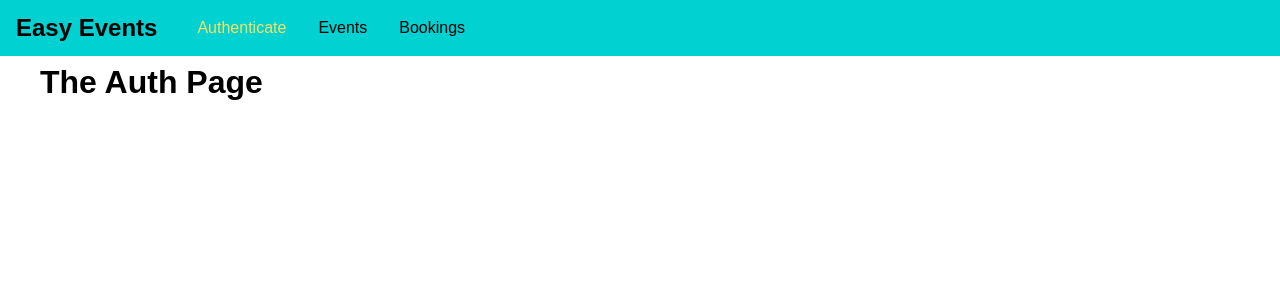
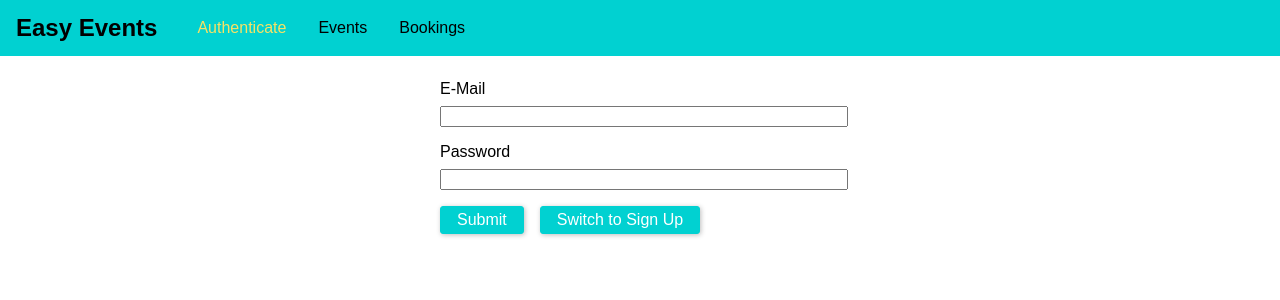
Before and after one commit to arjunkesava/event-booking, a React (Create React App) app in the folder frontend/: page /auth in a window 1280 px wide. Shown: the top 300 px of the page. Built offline with nearby package versions, Linux system fonts and the light colour scheme.

Commit message:
Connected Graphql Backend and React FrontEnd both

```diff
--- /dev/null
+++ b/frontend/src/pages/Auth.css
@@ -0,0 +1,37 @@
+.auth-form {
+    width: 25rem;
+    max-width: 80%;
+    margin: 5rem auto;
+  }
+
+  .form-control label,
+  .form-control input {
+    width: 100%;
+    display: block;
+  }
+
+  .form-control label {
+    margin-bottom: 0.5rem;
+  }
+
+  .form-control {
+    margin-bottom: 1rem;
+  }
+
+  .form-actions button {
+    background: #01d1d1;
+    font: inherit;
+    border: 1px solid #01d1d1;
+    border-radius: 3px;
+    padding: 0.25rem 1rem;
+    margin-right: 1rem;
+    box-shadow: 1px 1px 5px rgba(0, 0, 0, 0.26);
+    color: white;
+    cursor: pointer;
+  }
+
+  .form-actions button:hover,
+  .form-actions button:active {
+      background: #01a7a7;
+      border-color: #01a7a7;
+  }
--- a/frontend/src/pages/Auth.js
+++ b/frontend/src/pages/Auth.js
@@ -1,8 +1,96 @@
 import React, { Component } from 'react'
+import './Auth.css'
 
 class AuthPage extends Component{
+	state = {
+		isLogin: true
+	}
+
+	constructor(crazyProps){
+		super(crazyProps)
+
+		this.emailEl = React.createRef()
+		this.passwordEl = React.createRef()
+	}
+
+	switchModeHandler = () => {
+		this.setState(prevState => {
+			return { isLogin: !prevState.isLogin }
+		})
+	}
+
+	submitHandler = (event) => {
+		event.preventDefault()
+
+		const email = this.emailEl.current.value
+		const password = this.passwordEl.current.value
+
+		if(email.trim().length === 0 || password.trim().length === 0)
+			return
+
+		let requestBody = {
+			query: `
+				query {
+					login(email: "${email}", password: "${password}") {
+						userId
+						token
+						tokenExpiration
+					}
+				}
+			`
+		}
+
+		if(!this.state.isLogin) {
+			requestBody = {
+				query: `
+				mutation {
+					createUser(userInput: {email:"${email}", password:"${password}"}) {
+						_id
+						email
+					}
+				}
+				`
+			}
+		}
+
+		fetch('http://localhost:9000/graphql',{
+			method: 'POST',
+			body: JSON.stringify(requestBody),
+			headers: {
+				'Content-Type': 'application/json'
+			}
+		})
+		.then(res => {
+			if (res.status !== 200 && res.status !== 201) {
+				throw new Error('Invalid Request')
+			}
+			return res.json()
+		})
+		.then(res => {
+			console.log(res)
+		})
+		.catch(err => {
+			console.log(err)
+		})
+	}
+
 	render(){
-		return <h1>The Auth Page</h1>
+		return (
+			<form className="auth-form" onSubmit={this.submitHandler}>
+				<div className="form-control">
+					<label htmlFor="email">E-Mail</label>
+					<input type="email" id="email" ref={this.emailEl}/>
+				</div>
+				<div className="form-control">
+					<label htmlFor="password">Password</label>
+					<input type="password" id="password" ref={this.passwordEl}/>
+				</div>
+				<div className="form-actions">
+					<button type="submit">Submit</button>
+					<button type="button" onClick={this.switchModeHandler}>Switch to {this.state.isLogin ? "Sign Up" : "Log In"}</button>
+				</div>
+			</form>
+		)
 	}
 }
 
```
Also changed, not shown: 1 other file (tests, documents, lock files or other folders).
